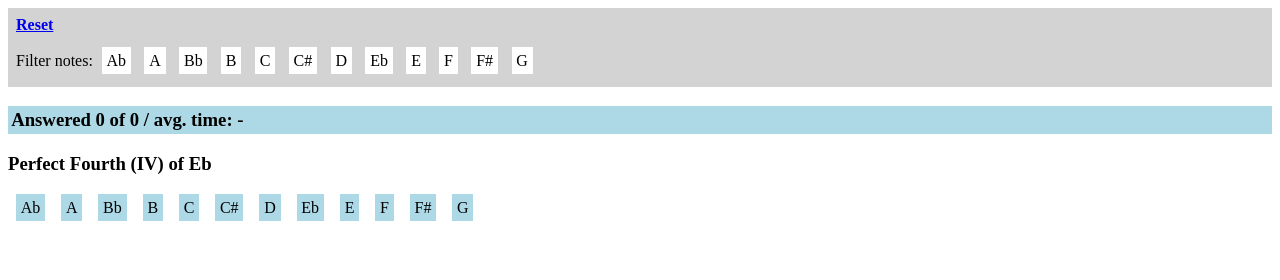
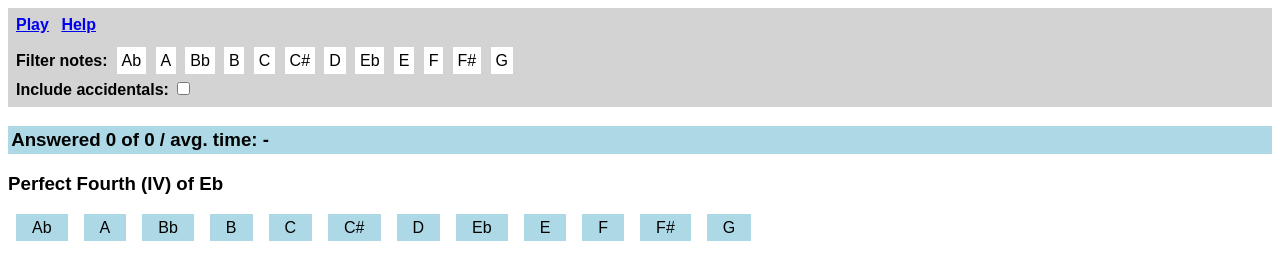
Before and after one commit to patmooney/learn-yo-scales, a plain HTML site: page index.html in a window 1280 px wide. Drawn offline with Linux system fonts and the light colour scheme.

Commit message:
Add help, readme

```diff
--- a/index.html
+++ b/index.html
@@ -30,93 +30,81 @@
             div.note-sel.selected {
                 background-color: green;
             }
-            div.selected-notes {
+            div.menu {
                 background-color: lightgrey;
                 padding: .5rem;
             }
-            div.selected-notes > h4 {
+            div.menu > h4.item {
                 padding: 0;
-                margin: 0 0 .5rem;
+                margin: 0 .5rem .5rem 0;
+                display: inline-block;
             }
             h3#score {
                 background-color: lightblue;
                 padding: .2rem;
             }
+            div.container {
+                display: none;
+            }
+            div.container.show {
+                display: block;
+            }
+            @media only screen and (max-width: 600px) {
+                div#answer {
+                    display: flex;
+                    justify-content: space-evenly;
+                    flex-wrap: wrap;
+                }
+            }
             div.note-answer {
                 display: inline-block;
-                padding: .3rem;
+                padding: .3rem 1rem;
                 background-color: lightblue;
                 cursor: pointer;
-                margin: 0 .5rem;
+                margin: 0 .5rem .5rem;
+            }
+            body {
+                font-family: Arial, Helvetica, sans-serif;
+            }
+            div#note-filter {
+                display: inline-block;
             }
         </style>
     </head>
 
     <body>
-        <div class="selected-notes">
-            <h4><a href="#">Reset</a></h4>
-            Filter notes:
-            <div class="note-sel">Ab</div>
-            <div class="note-sel">A</div>
-            <div class="note-sel">Bb</div>
-            <div class="note-sel">B</div>
-            <div class="note-sel">C</div>
-            <div class="note-sel">C#</div>
-            <div class="note-sel">D</div>
-            <div class="note-sel">Eb</div>
-            <div class="note-sel">E</div>
-            <div class="note-sel">F</div>
-            <div class="note-sel">F#</div>
-            <div class="note-sel">G</div>
+        <div class="menu">
+            <h4 class="item"><a href="#" data-mode="game">Play</a></h4>
+            <h4 class="item"><a href="#" data-mode="help">Help</a></h4>
+            <div>
+                <strong>Filter notes:</strong>
+                <div id="note-filter"></div>
             </div>
+            <div>
+                <strong>Include accidentals:</strong>
+                <input type="checkbox" id="include-accidentals" />
+            </div>
+        </div>
+        <div class="container" data-container="game">
             <h3 id="score"></h3>
             <h3 id="t"></h3>
-        <p id="answer"></p>
+            <div id="answer"></div>
             <ul id="l"></ul>
+        </div>
+        <div class="container" data-container="help"></div>
+
         <script>
-            function start() {
-                const notes = ['Ab', 'A','Bb','B','C', 'C#', 'D', 'Eb', 'E', 'F', 'F#',
-                    'G'];
-
+            const notes = ['Ab', 'A','Bb','B','C', 'C#', 'D', 'Eb', 'E', 'F', 'F#', 'G'];
             const intervals = ['Perfect Unison (I)', 'Minor Second (Flat II)',
                 'Major Second (II)',
                 'Minor Third (Flat III)', 'Major Third (III)', 'Perfect Fourth (IV)',
                 'Tri-Tone (Flat V)', 'Perfect Fifth (V)', 'Minor Sixth (Flat VI)',
-                    'Major Sixth', 'Minor Seventh (Flat VII)', 'Major Seventh (VII)',
-                    'Perfect Octave'];
+                'Major Sixth (VI)', 'Minor Seventh (Flat VII)', 'Major Seventh (VII)',
+                'Perfect Octave (VIII)'];
 
-                document.querySelectorAll('div.note-answer').forEach(
-                    el => {
-                        el.removeEventListener('click', submitAnswer);
-                        el.addEventListener('click', submitAnswer);
-                    }
-                );
-
-                let allowedNotes = Array.prototype.map.call(
-                    document.querySelectorAll('div.note-sel.selected'),
-                    el => el.innerText
-                );
-                if (!allowedNotes.length) {
-                    allowedNotes = notes;
-                }
-                const text = document.getElementById('t');
-                const list = document.getElementById('l');
-                const scoreboard = document.getElementById('score');
-                const answerContainer = document.getElementById('answer');
-                let score = 0, total = -1, sTime = 0, tTime = -1;
-
-                answerContainer.innerHTML = "";
-                notes.forEach(
-                    n => {
-                        const divAns = document.createElement('div');
-                        divAns.classList.add('note-answer');
-                        divAns.addEventListener('click', submitAnswer);
-                        divAns.dataset.val = n;
-                        divAns.innerText = n;
-                        answerContainer.appendChild(divAns);
-                    }
-                );
-
+            const modes = { // Obviously a TODO to extend
+                'Ionian': [2, 2, 1, 2, 2, 2, 1] // whole whole half etc
+            };
             const synonym = {
                 'A#': 'Bb',
                 'Db': 'C#',
@@ -134,6 +122,124 @@
                 ) }), {}
             );
 
+            function getNote(nIdx, iIdx) {
+                const idx = parseInt(nIdx) + parseInt(iIdx);
+                if (idx > notes.length - 1) {
+                    return notes[idx - (notes.length)];
+                }
+                return notes[idx];
+            }
+
+            /*
+                START completely over-engineers one-page web app without a framework bullshit
+            */
+            const containersMap = Array.prototype.reduce.call(
+                document.querySelectorAll('div.container'),
+                (acc, el) => ({
+                    ...acc,
+                    [el.dataset.container]: el
+                }), {}
+            );
+            const dispatch = { help, game };
+            const goEvt = new Event('go');
+            const filterEvt = new Event('filter');
+            Object.values(containersMap).forEach(
+                el => el.addEventListener('go', dispatch[el.dataset.container])
+            );
+            // start, AKA switch to new container and init it
+            function start(mode) {
+                const currentMode = document.querySelector('div.container.show');
+                if (currentMode) {
+                    currentMode.classList.remove('show');
+                    mode = mode || currentMode.dataset.container;
+                } else {
+                    mode = mode || 'play';
+                }
+                const newMode = document.querySelector(`div.container[data-container="${mode}"]`);
+                newMode.classList.add('show');
+                newMode.dispatchEvent(goEvt);
+            }
+            /*
+                END, I promise
+            */
+
+            function getAllowedNotes() {
+                let allowedNotes = Array.prototype.map.call(
+                    document.querySelectorAll('div.note-sel.selected'),
+                    el => el.innerText
+                );
+                return allowedNotes.length ? allowedNotes : notes;
+            }
+
+            // Per mode, and whether we should include accidental notes
+            function getAllowedIntervals () {
+                const mode = 'Ionian'; // to be continued....
+                if (document.getElementById('include-accidentals').checked) {
+                    return intervals;
+                }
+
+                // convert the modal relative intervals (whole whole half etc) into
+                // absolute indexes for our list of intervals
+                const modalIdxs = modes[mode].reduce(
+                    (acc, skip) => ([ ...acc, acc.slice(-1)[0] + skip ]), [0]
+                );
+
+                // convert absolute indexes into interval labels
+                return modalIdxs.reduce(
+                    (acc, idx) => ([ ...acc, intervals[idx] ]), []
+                );
+            }
+
+            // containers /  views
+            function help(evt) {
+                const allowedNotes = getAllowedNotes();
+                const allowedIntervals = getAllowedIntervals();
+                const container = evt.target;
+                container.innerHTML = "";
+                allowedNotes.forEach(
+                    note => {
+                        const div = document.createElement('div');
+                        const ul = document.createElement('ul');
+                        const title = document.createElement('h3');
+                        title.innerText = note;
+                        div.appendChild(title);
+
+                        allowedIntervals.forEach(
+                            interval => {
+                                const intNote = noteMap[note][interval];
+                                const li = document.createElement('li');
+                                li.innerHTML = `${interval}: <strong>${intNote}</strong>`;
+                                ul.appendChild(li);
+                            }
+                        )
+                        div.appendChild(ul);
+                        container.appendChild(div);
+                    }
+                );
+            }
+
+            function game() {
+                const text = document.getElementById('t');
+                const list = document.getElementById('l');
+                const scoreboard = document.getElementById('score');
+                const answerContainer = document.getElementById('answer');
+                let score = 0, total = -1, sTime = 0, tTime = -1;
+                list.innerHTML = "";
+                answerContainer.innerHTML = "";
+                const allowedNotes = getAllowedNotes();
+
+                // view
+                notes.forEach(
+                    n => {
+                        const divAns = document.createElement('div');
+                        divAns.classList.add('note-answer');
+                        divAns.addEventListener('click', submitAnswer);
+                        divAns.dataset.val = n;
+                        divAns.innerText = n;
+                        answerContainer.appendChild(divAns);
+                    }
+                );
+
                 function normalise(input) {
                     let normal = cF(input);
                     normal = synonym[normal] || normal;
@@ -143,13 +249,6 @@
                     return normal;
                 }
 
-                function getNote(nIdx, iIdx) {
-                    const idx = parseInt(nIdx) + parseInt(iIdx);
-                    if (idx > notes.length - 1) {
-                        return notes[idx - (notes.length)];
-                    }
-                    return notes[idx];
-                }
 
                 function submitAnswer(e) {
                     const answer = normalise(e.target.dataset.val);
@@ -167,20 +266,24 @@
                 }
 
                 function newQuestion() {
+                    // Get random note/interval pair
                     const nIdx = getAllowedRandomNote();
                     const iIdx = Math.round(Math.random() * (intervals.length - 1));
+
+                    // Maintain state within the element
                     t.dataset.note = nIdx;
                     t.dataset.interval = iIdx;
                     text.innerHTML = `${intervals[iIdx]} of <strong>${notes[nIdx]}</strong>`;
+
+                    // Update view
                     total++;
-                    const avgTime = tTime > -1 && ((tTime / score) / 1000).toFixed(2);
+                    const avgTime = tTime > -1 && ((tTime / score) / 1000).toFixed(3);
                     scoreboard.innerText = `Answered ${score} of ${total} / avg. time: ${avgTime ? `${avgTime}s` : '-'}`;
                     sTime = Date.now();
                 }
 
                 function getAllowedRandomNote() {
                     const nIdx = Math.round(Math.random() * (allowedNotes.length - 1));
-                    console.log({ nIdx, al: allowedNotes[nIdx] });
                     return notes.indexOf(allowedNotes[nIdx]);
                 }
 
@@ -192,11 +295,22 @@
                     score++;
                     tTime += Date.now() - sTime;
                     output(`<strong class='text-correct'>Correct</strong> - The ${desc} is ${correct}`);
+                    flash("#DDFFDD");
+                }
+
+                function flash(fromColour) {
+                    document.body.style.transition = "";
+                    document.body.style.backgroundColor = fromColour;
+                    setTimeout(() => {
+                        document.body.style.transition = "background-color 1.5s";
+                        document.body.style.backgroundColor = "#FFFFFF";
+                    });
                 }
 
                 function onWrong(desc, correct, wrong) {
                     output(`<strong class='text-wrong'>Wrong</strong> - The ${desc}
                         is <strong><u>${correct}</u></strong>, not ${wrong}`);
+                    flash("#FFDDDD");
                 }
 
                 function output(html) {
@@ -207,17 +321,40 @@
 
                 newQuestion();
             }
-            document.querySelectorAll('div.note-sel').forEach(
-                el => el.addEventListener('click', () => {
+
+            // global menu/settings setup
+            const noteFilterContainer = document.getElementById('note-filter');
+            notes.forEach(
+                n => {
+                    const divFil = document.createElement('div');
+                    divFil.classList.add('note-sel');
+                    divFil.addEventListener('click', evt => {
+                        const el = evt.target;
                         if (el.classList.contains('selected')) {
                             el.classList.remove('selected');
                         } else {
                             el.classList.add('selected');
                         }
                         start();
+                    });
+                    divFil.dataset.val = n;
+                    divFil.innerText = n;
+                    noteFilterContainer.appendChild(divFil);
+                }
+            );
+
+            document.getElementById('include-accidentals').addEventListener(
+                'change', evt => start()
+            );
+
+            document.querySelectorAll('h4.item > a').forEach(
+                el => el.addEventListener('click', (evt) => {
+                    evt.preventDefault();
+                    start(el.dataset.mode);
                 })
             );
-            window.onload = start;
+
+            window.onload = () => start('game');
         </script>
     </body>
 </html>
```
Also changed, not shown: 1 other file. Lines whose indentation alone changed are shown as unchanged.
